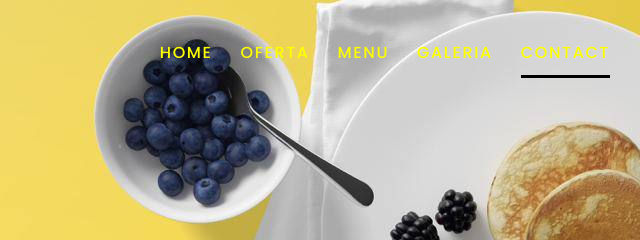
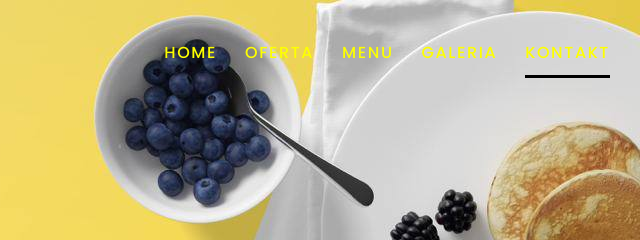
Before and after one commit to pysznatorba/pysznatorba.github.io, a plain HTML site: page index.html in a window 1280 px wide. Shown: the top 240 px of the page, 640-1280 px from the left. Drawn offline with Linux system fonts and the light colour scheme; a web font is replaced by a local one.

Commit message:
Update index.html

```diff
--- a/index.html
+++ b/index.html
@@ -46,7 +46,7 @@
                                             <li><a href="#about">Oferta</a></li>
                                             <li><a href="#our-menu">Menu</a></li>
                                             <li><a href="#gallery">Galeria</a></li>
-                                            <li><a href="#footer">Contact</a></li>
+                                            <li><a href="#footer">Kontakt</a></li>
                                         </ul>
                                     </div>
                                 </div>
@@ -276,7 +276,7 @@
                     <div class=" footer-section">
                         <div class="col-lg-12 col-md-12 col-sm-12 col-xs-12 text-align-center">
                             <div class="newsletter">
-                                <h2 class="footer-title color-white"><span class="side-img left-side-img"><i></i><i></i><i></i></span> Contact <span class="side-img right-side-img"><i></i><i></i><i></i></span> </h2>
+                                <h2 class="footer-title color-white"><span class="side-img left-side-img"><i></i><i></i><i></i></span> Kontakt <span class="side-img right-side-img"><i></i><i></i><i></i></span> </h2>
                             </div>
                         </div>
                         <div class="footer-content">
```
